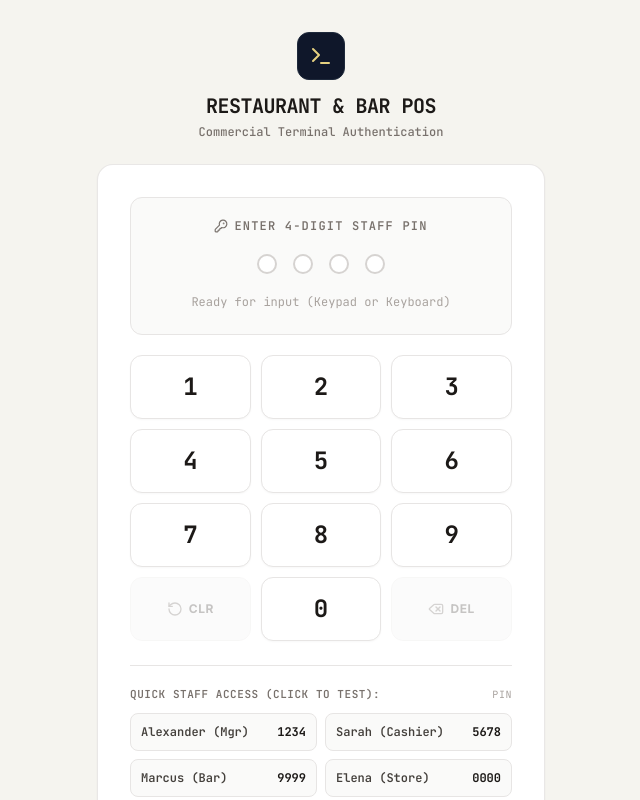
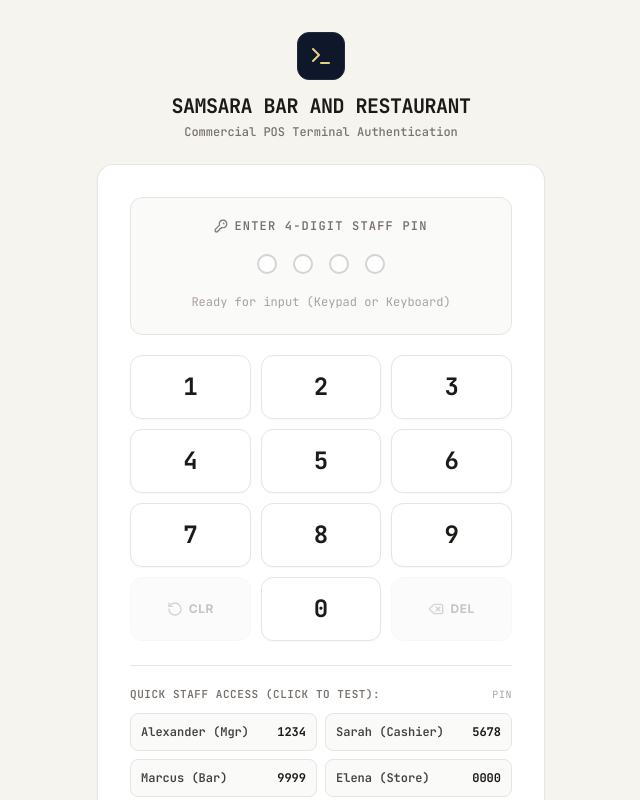
Before and after one commit to ansumaboro/Restaurant-POS, a React (Vite) app: page /login in a window 1280 px wide. Shown: the whole page, without its empty margins (319-959 px from the left). Built offline with nearby package versions, Linux system fonts and the light colour scheme; no server answers.

Commit message:
up: name changed

```diff
--- a/index.html
+++ b/index.html
@@ -3,7 +3,7 @@
   <head>
     <meta charset="UTF-8" />
     <meta name="viewport" content="width=device-width, initial-scale=1.0, maximum-scale=1.0, user-scalable=no" />
-    <title>Bar & Restaurant POS | Commercial Terminal</title>
+    <title>Samsara Bar and Restaurant | Commercial POS</title>
     <link rel="preconnect" href="https://fonts.googleapis.com">
     <link rel="preconnect" href="https://fonts.gstatic.com" crossorigin>
     <link href="https://fonts.googleapis.com/css2?family=Inter:wght@400;500;600;700&family=JetBrains+Mono:wght@400;500;600;700&display=swap" rel="stylesheet">
--- a/src/components/NavigationHeader.tsx
+++ b/src/components/NavigationHeader.tsx
@@ -49,13 +49,15 @@ export const NavigationHeader: React.FC = () => {
       <div className="flex items-center gap-6">
         <div className="flex items-center gap-2.5">
           <div className="w-8 h-8 rounded bg-slate-800 border border-slate-700/80 flex items-center justify-center font-mono font-bold text-amber-200/90 text-sm shadow-xs">
-            POS
+            S
           </div>
-          <div className="hidden md:flex flex-col">
-            <span className="text-xs font-bold tracking-wider uppercase text-stone-200">Terminal 01</span>
+          <div className="flex flex-col">
+            <span className="text-xs font-bold tracking-wider uppercase text-stone-200 truncate max-w-[140px] sm:max-w-none">
+              Samsara Bar and Restaurant
+            </span>
             <span className="text-[10px] text-stone-400 font-mono flex items-center gap-1 font-medium">
               <Radio className="w-2.5 h-2.5 text-emerald-400" />
-              ONLINE &bull; SUPABASE
+              TERMINAL 01 &bull; ONLINE
             </span>
           </div>
         </div>
--- a/src/components/ReceiptModal.tsx
+++ b/src/components/ReceiptModal.tsx
@@ -57,9 +57,9 @@ export const ReceiptModal: React.FC<ReceiptModalProps> = ({
           <div id="printable-receipt" className="bg-white p-5 rounded-xl border border-stone-200 text-stone-800 shadow-xs">
             {/* Business Header */}
             <div className="text-center pb-4 border-b border-dashed border-stone-300">
-              <h2 className="text-base font-bold text-stone-900 tracking-wider">THE BAR &amp; GRILL</h2>
+              <h2 className="text-base font-bold text-stone-900 tracking-wider">SAMSARA BAR AND RESTAURANT</h2>
               <p className="text-[11px] text-stone-500 font-medium">Terminal 01 &bull; Commercial Counter POS</p>
-              <p className="text-[10px] text-stone-400 mt-1">Tax ID: REG-8849-0129</p>
+              <p className="text-[10px] text-stone-400 mt-1">GSTIN: 07AAAAA0000A1Z5</p>
             </div>
 
             {/* Bill Metadata */}
--- a/src/pages/Login.tsx
+++ b/src/pages/Login.tsx
@@ -71,10 +71,10 @@ export const Login: React.FC = () => {
             <Terminal className="w-6 h-6 text-amber-200/90" />
           </div>
           <h1 className="text-xl font-bold tracking-tight text-stone-900 uppercase font-mono">
-            Restaurant &amp; Bar POS
+            Samsara Bar and Restaurant
           </h1>
           <p className="text-xs text-stone-500 font-mono mt-1 font-medium">
-            Commercial Terminal Authentication
+            Commercial POS Terminal Authentication
           </p>
         </div>
 
```
Also changed, not shown: 1 other file (tests, documents, lock files or other folders).
